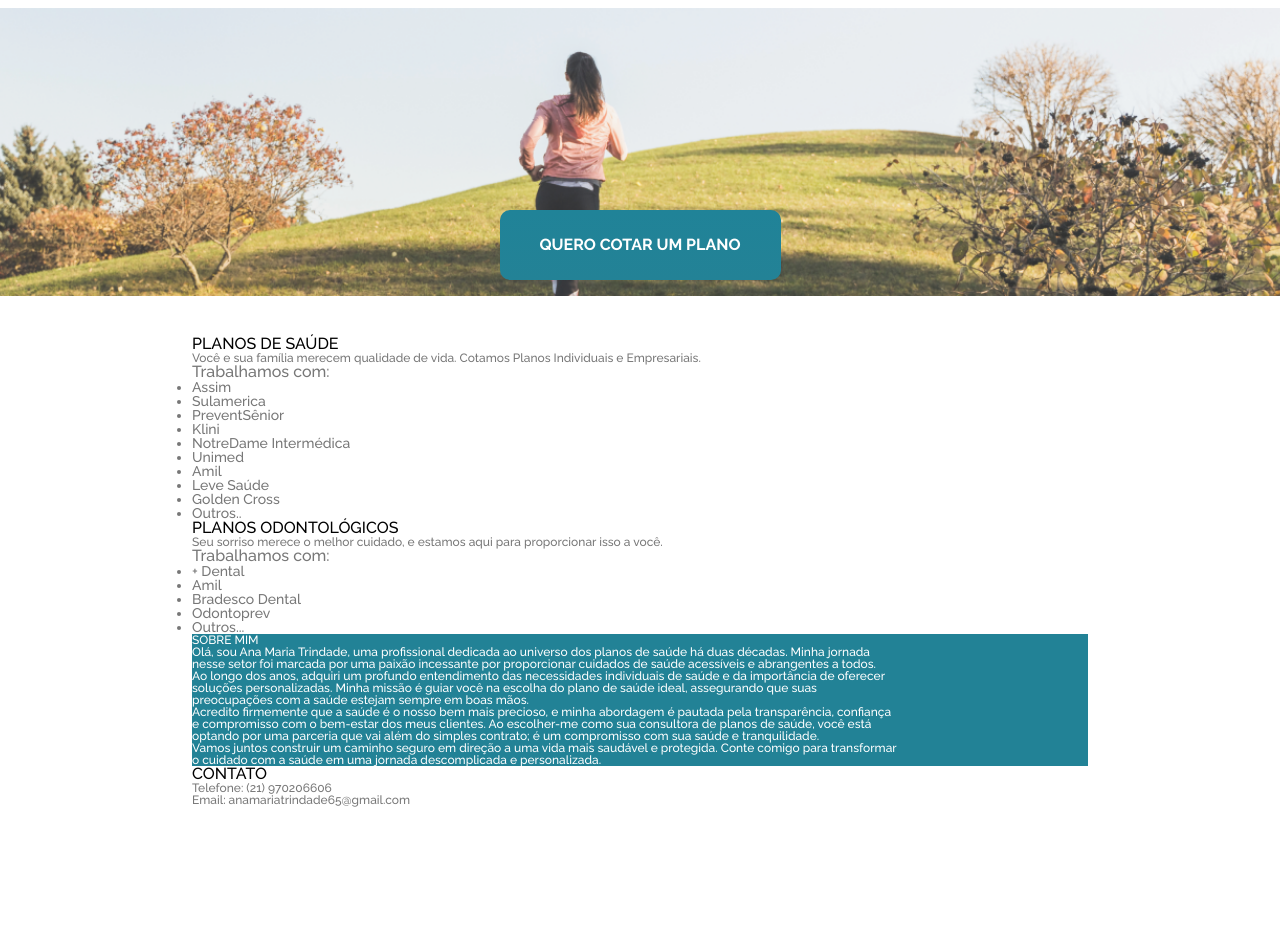
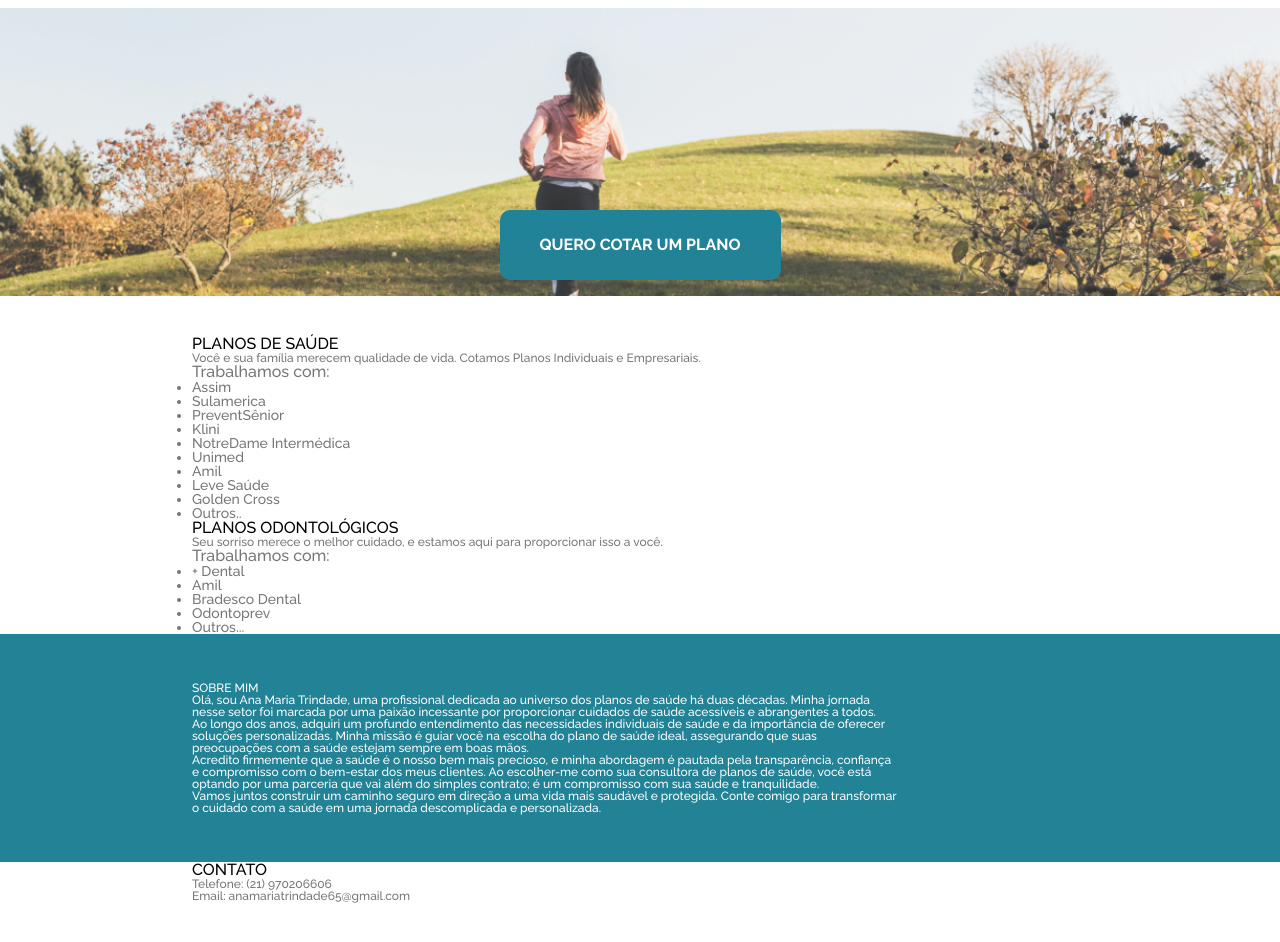
Before and after one commit to nickitrin/anatrindadeplanos, a plain HTML site: page index.html in a window 1280 px wide. Shown: the part 148-1090 px from the top of the page. Before the commit the page ends 994 px from the top, so only its background shows below. Drawn offline with Linux system fonts and the light colour scheme.

Commit message:
fundo verde style

```diff
--- a/style.css
+++ b/style.css
@@ -135,6 +135,9 @@ blockquote, q {
 .content_sobremim{
   color: white;
   background-color: #228296;
+  margin-left: -192px;
+  margin-right:-192px ;
+  padding: 48px 192px;
 }
 .content_contato{
   color: #777777;
```
